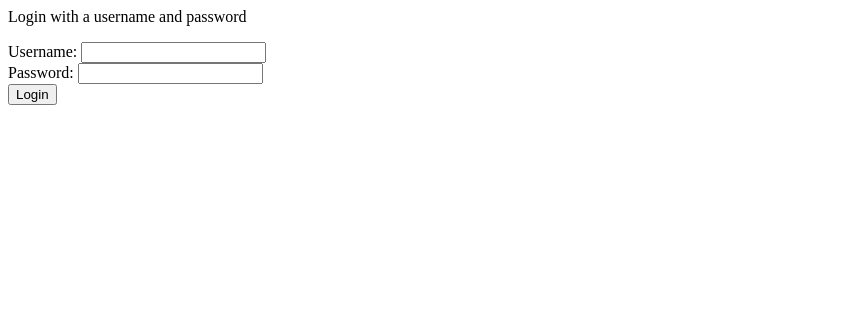
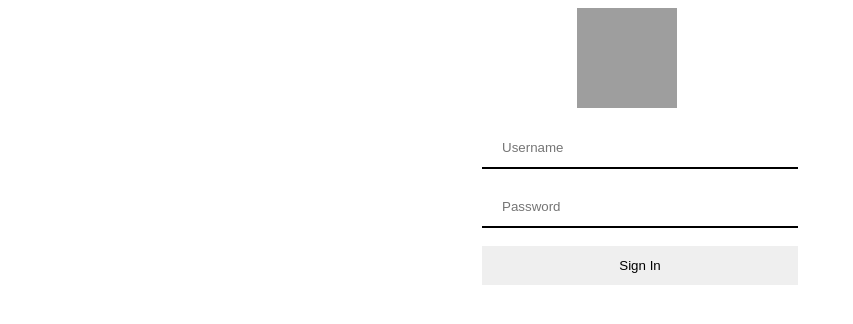
Before and after one commit to asri6725/INFO2222, a Bottle app: page / in a window 1280 px wide. Shown: the top 324 px of the page, without its empty margins (0-853 px from the left). Run offline with Bottle, Linux system fonts and the light colour scheme; grey boxes are pictures that could not be loaded.

Commit message:
Some styling

```diff
--- a/controller.py
+++ b/controller.py
@@ -8,6 +8,23 @@ import model
     You should not have anything beyond basic page loads, handling forms and
     maybe some simple program logic
 '''
+# Static file paths
+#-----------------------------------------------------------------------------
+
+# Allow image loading
+@route('/img/<picture:path>')
+def serve_pictures(picture):
+    return static_file(picture, root='img/')
+
+
+#-----------------------------------------------------------------------------
+# Allow CSS
+@route('/css/<css:path>')
+def serve_css(css):
+    return static_file(css, root='css/')
+
+#-----------------------------------------------------------------------------
+
 # Redirect to login
 @get('/')
 def get_index():
--- /dev/null
+++ b/css/login.css
@@ -0,0 +1,45 @@
+.Wrapper{
+	width: auto;
+	max-width: 50%;
+	margin: auto;
+	top: 50%;
+	height: 100%;
+}
+.Logo{
+	width: auto;
+	max-width: 20%;
+	max-height: 20%;
+	margin: auto;
+	height: auto;
+
+}
+.FormContainer{
+	width: auto;
+	max-width: 50%;
+	margin: auto;
+	height: auto;
+	min-height: 50%;
+}
+input[type=text] {
+  width: 100%;
+  padding: 12px 20px;
+  margin: auto;
+  box-sizing: border-box;
+  border: 0px;
+  border-bottom: solid black 2px;
+}
+input[type=password] {
+  width: 100%;
+  padding: 12px 20px;
+  margin: auto;
+  box-sizing: border-box;
+  border: 0px;
+  border-bottom: solid black 2px;
+}
+input[type=submit] {
+  width: 100%;
+  padding: 12px 20px;
+  margin: auto;
+  box-sizing: border-box;
+  border: 0px;
+}
--- a/templates/login.html
+++ b/templates/login.html
@@ -2,19 +2,26 @@
 <html>
 <head>
 	<title>Login</title>
+	<link rel="stylesheet" type="text/css" href="../css/login.css">
 </head>
 <body>
-Login with a username and password
-</p>
-<p>
-<form action="/" method="post">
-    Username: <input name="username" type="text" />
-</br>
-    Password: <input name="password" type="password" />
-</br>
-    <input value="Login" type="submit" />
-</form>
-</p>
-</center>
+	<div class="Wrapper">
+		<div class="Logo">
+			<img src="../images/logo.jpg" style="width:100px;height:100px; margin: auto;">
+		</div>
+		<div class="FormContainer">
+		<p>
+			<div class="Form">
+			<form action="/" method="post">
+    			<input name="username" type="text" placeholder="Username" />
+				</br></br>
+    			<input name="password" type="password" placeholder="Password" />
+				</br></br>
+    		<input value="Sign In" type="submit" />
+			</form>
+			</p>
+			</div>
+		</div>
+</div>
 </body>
 </html>
```
Also changed, not shown: css/homepage.css (added, +41 -0 lines), templates/homepage.html (+12 -3 lines), img/logo.jpg (added), 4 other files.
